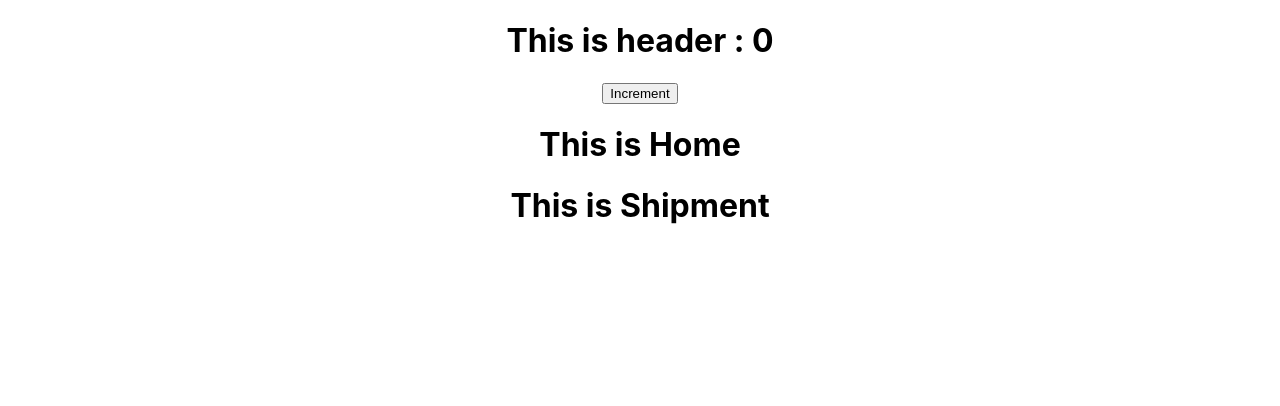
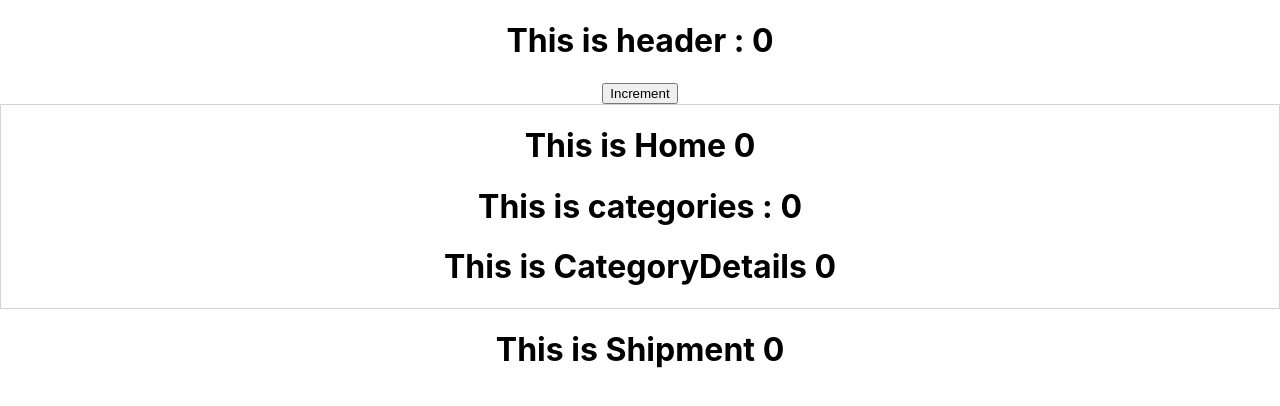
Before and after one commit to niazmurshedsiam/My-Scss-React, a React (Create React App) app: page / in a window 1280 px wide. Shown: the top 406 px of the page. Built offline with nearby package versions, Linux system fonts and the light colour scheme.

Commit message:
Share data to grandchildren

```diff
--- a/src/App.js
+++ b/src/App.js
@@ -1,15 +1,16 @@
-import logo from './logo.svg';
 import './App.css';
 import Header from './component/Header/Header';
 import Home from './component/Home/Home';
 import Shipment from './component/Shipment/Shipment';
+import { useState } from 'react';
 
 function App() {
+  const [count,setCount] = useState(0);
   return (
     <div className="App">
-      <Header></Header>
-      <Home></Home>
-      <Shipment></Shipment>
+      <Header count={count} setCount={setCount}></Header>
+      <Home count={count} setCount={setCount}></Home>
+      <Shipment count={count} setCount={setCount}></Shipment>
     </div>
   );
 }
--- /dev/null
+++ b/src/component/Categories/Categories.js
@@ -0,0 +1,14 @@
+import React from 'react';
+import CategoryDetails from '../CategoryDetails/CategoryDetails';
+
+const Categories = (props) => {
+    const {count} = props;
+    return (
+        <div>
+            <h1>This is categories : {count}</h1>
+            <CategoryDetails count={count}></CategoryDetails>
+        </div>
+    );
+};
+
+export default Categories;
--- /dev/null
+++ b/src/component/CategoryDetails/CategoryDetails.js
@@ -0,0 +1,12 @@
+import React from 'react';
+
+const CategoryDetails = (props) => {
+    const {count} = props;
+    return (
+        <div>
+            <h1>This is CategoryDetails {count}</h1>
+        </div>
+    );
+};
+
+export default CategoryDetails;
--- a/src/component/Header/Header.js
+++ b/src/component/Header/Header.js
@@ -1,7 +1,7 @@
-import React, { useState } from 'react';
+import React from 'react';
 
-const Header = () => {
-    const [count,setCount] = useState(0);
+const Header = (props) => {
+    const {count,setCount}= props;
     return (
         <div>
             <h1>This is header : {count}</h1>
--- a/src/component/Home/Home.js
+++ b/src/component/Home/Home.js
@@ -1,9 +1,12 @@
 import React from 'react';
+import Categories from '../Categories/Categories';
 
-const Home = () => {
+const Home = (props) => {
+    const {count} = props;
     return (
-        <div>
-            <h1>This is Home</h1>
+        <div style = {{border:'1px solid lightgray'}}>
+            <h1>This is Home {count}</h1>
+            <Categories count={count}></Categories>
         </div>
     );
 };
--- a/src/component/Shipment/Shipment.js
+++ b/src/component/Shipment/Shipment.js
@@ -1,9 +1,10 @@
 import React from 'react';
 
-const Shipment = () => {
+const Shipment = (props) => {
+    const {count} = props;
     return (
         <div>
-            <h1>This is Shipment</h1>
+            <h1>This is Shipment {count}</h1>
         </div>
     );
 };
```
